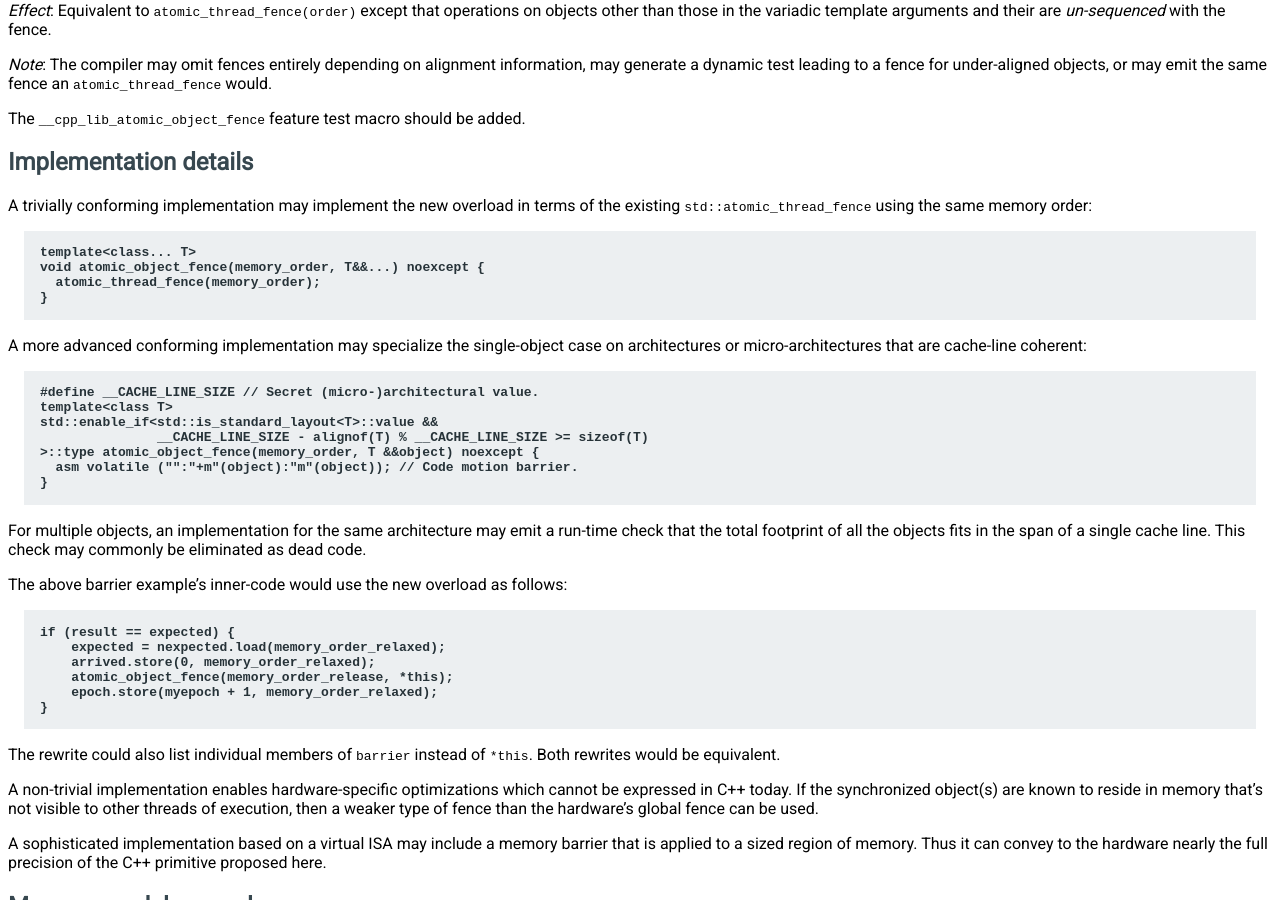
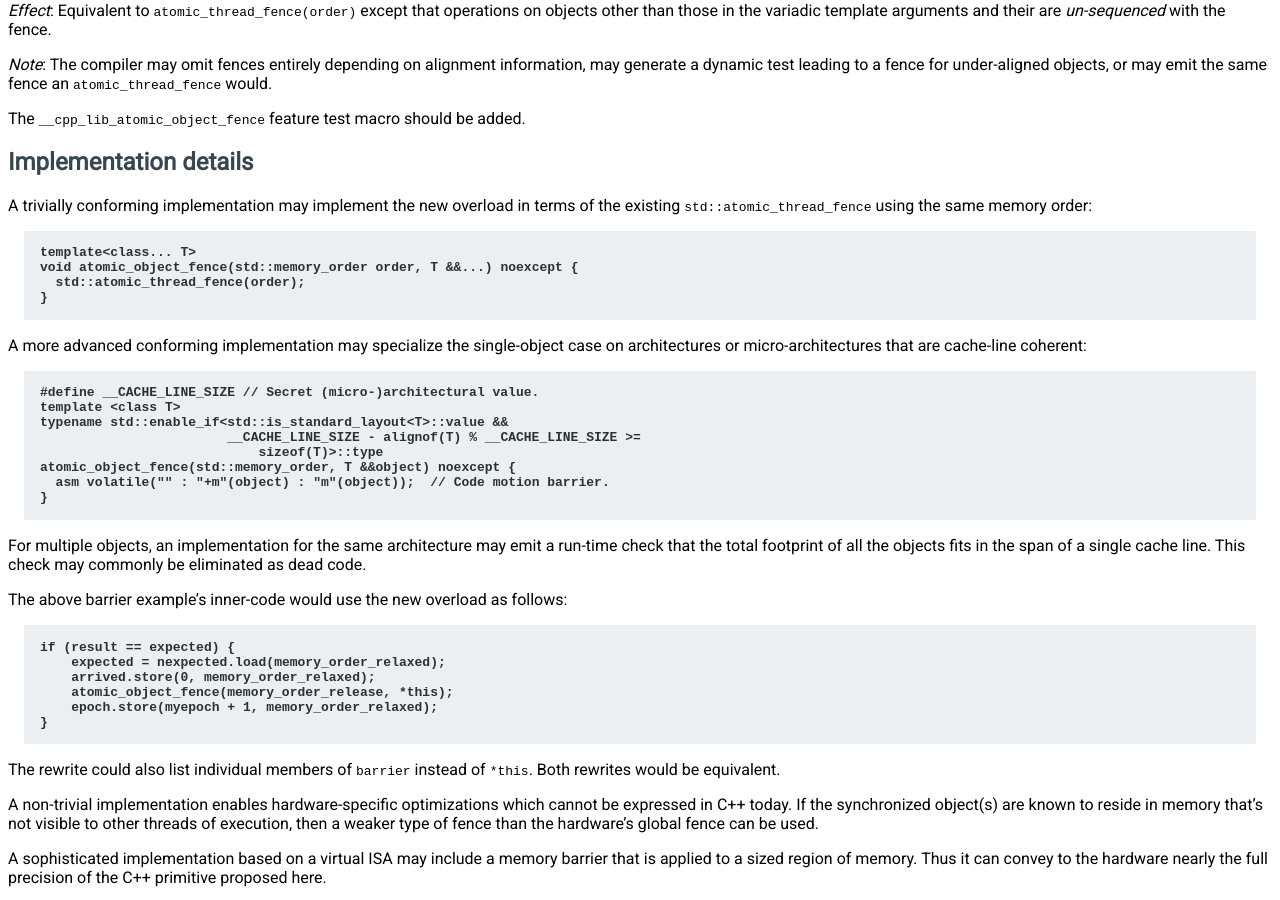
Before and after one commit to jfbastien/papers, a Sphinx documentation site: the page built from source/D4522.rst, in a window 1280 px wide and 900 px high, scrolled down 1507 px. Built offline with Sphinx 7.4.7, drawn with Linux system fonts in a browser that asks for light colours.

Commit message:
A few code fixes
Fix memory_order.
Need `typename` on `enable_if`.
add `std::` qualification.
clang-format.

```diff
--- a/source/D4522.rst
+++ b/source/D4522.rst
@@ -114,8 +114,8 @@ the existing ``std::atomic_thread_fence`` using the same memory order:
 .. code-block:: c++
 
      template<class... T>
-     void atomic_object_fence(memory_order, T&&...) noexcept {
-       atomic_thread_fence(memory_order);
+     void atomic_object_fence(std::memory_order order, T &&...) noexcept {
+       std::atomic_thread_fence(order);
      }
 
 A more advanced conforming implementation may specialize the single-object case
@@ -124,11 +124,12 @@ on architectures or micro-architectures that are cache-line coherent:
 .. code-block:: c++
 
      #define __CACHE_LINE_SIZE // Secret (micro-)architectural value.
-     template<class T>
-     std::enable_if<std::is_standard_layout<T>::value &&
-	            __CACHE_LINE_SIZE - alignof(T) % __CACHE_LINE_SIZE >= sizeof(T)
-     >::type atomic_object_fence(memory_order, T &&object) noexcept {
-       asm volatile ("":"+m"(object):"m"(object)); // Code motion barrier.
+     template <class T>
+     typename std::enable_if<std::is_standard_layout<T>::value &&
+                             __CACHE_LINE_SIZE - alignof(T) % __CACHE_LINE_SIZE >=
+                                 sizeof(T)>::type
+     atomic_object_fence(std::memory_order, T &&object) noexcept {
+       asm volatile("" : "+m"(object) : "m"(object));  // Code motion barrier.
      }
 
 For multiple objects, an implementation for the same architecture may emit a
```
